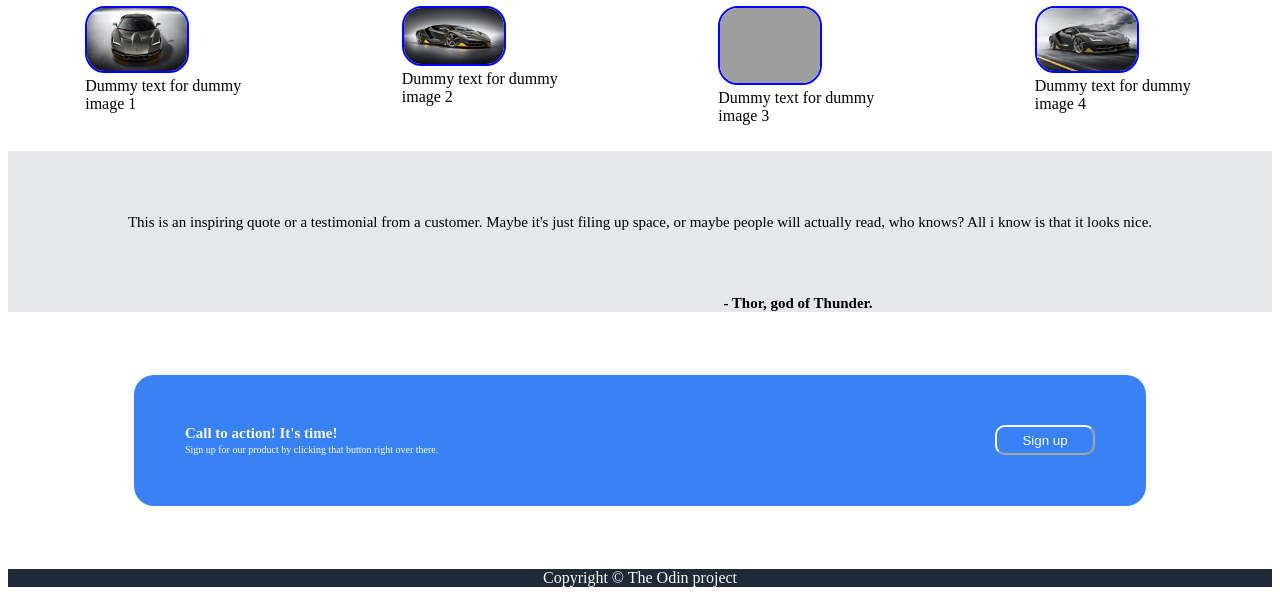
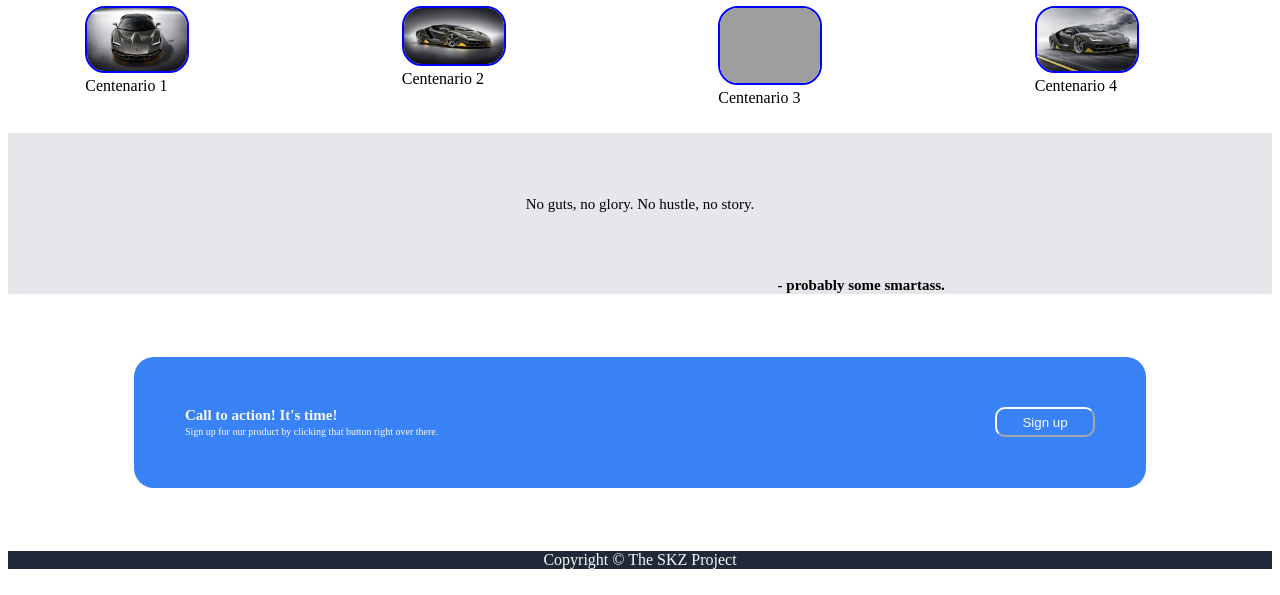
Before and after one commit to skashifzafar/odin-landing-page, a plain HTML site: page index.html in a window 1280 px wide. Shown: the part 312-907 px from the top of the page. Drawn offline with Linux system fonts and the light colour scheme; grey boxes are pictures that could not be loaded.

Commit message:
html-update

```diff
--- a/dep/style.css
+++ b/dep/style.css
@@ -103,7 +103,6 @@ li{
     flex-direction: column;
     align-items: center;
     justify-content: space-between;
-    gap: 2%;
 }
 .cont3 .para1{
     display: flex;
@@ -116,7 +115,7 @@ li{
 .cont3 .unders{
     font-size: 15px;
     font-weight: 900;
-    margin-left: 25%;
+    margin-left: 35%;
 }
 .cont4{
 
--- a/index.html
+++ b/index.html
@@ -29,28 +29,32 @@
         </div>
         <ul class="img_grid">
             <li class="ig">
-            <img src="./dep/images/dummy1.jpg" alt="dummy 1">
-            <div class="img_txt">Dummy text for dummy image 1</div>
+                <a href="./dep/images/dummy1.jpg">
+            <img src="./dep/images/dummy1.jpg" alt="dummy 1"></a>
+            <div class="img_txt">Centenario 1</div>
             </li>
             <li class="ig">
-                <img src="./dep/images/dummy2.jpg" alt="dummy 2">
-                <div class="img_txt">Dummy text for dummy image 2</div>
+                <a href="./dep/images/dummy2.jpg">
+                <img src="./dep/images/dummy2.jpg" alt="dummy 2"> </a>
+                <div class="img_txt">Centenario 2</div>
             </li>
             <li class="ig">
-                <img src="./dep/images/dummy3.jpg" alt="dummy 3">
-                <div class="img_txt">Dummy text for dummy image 3</div>
+                <a href="./dep/images/dummy3.jpg">
+                <img src="./dep/images/dummy3.jpg" alt="dummy 3"></a>
+                <div class="img_txt">Centenario 3</div>
             </li>
             <li class="ig">
-                <img src="./dep/images/dummy4.jpg" alt="dummy 4">
-                <div class="img_txt">Dummy text for dummy image 4</div>
+                <a href="./dep/images/dummy4.jpg">
+                <img src="./dep/images/dummy4.jpg" alt="dummy 4"></a>
+                <div class="img_txt">Centenario 4</div>
             </li>
         </ul>
     </div>
     <div class="cont3">
         <div class="para1">
-            This is an inspiring quote or a testimonial from a customer. Maybe it's just filing up space, or maybe people will actually read, who knows? All i know is that it looks nice.
+            No guts, no glory. No hustle, no story.
         </div>
-        <div class="unders">- Thor, god of Thunder.</div>
+        <div class="unders">- probably some smartass.</div>
     </div>
     <div class="cont4">
         <div class="cont4_1">
@@ -69,7 +73,7 @@
     </div>
     <div class="footer">
         <div class="copy">
-            Copyright © The Odin project
+            Copyright © The SKZ Project
         </div>
     </div>
 </body>
```
